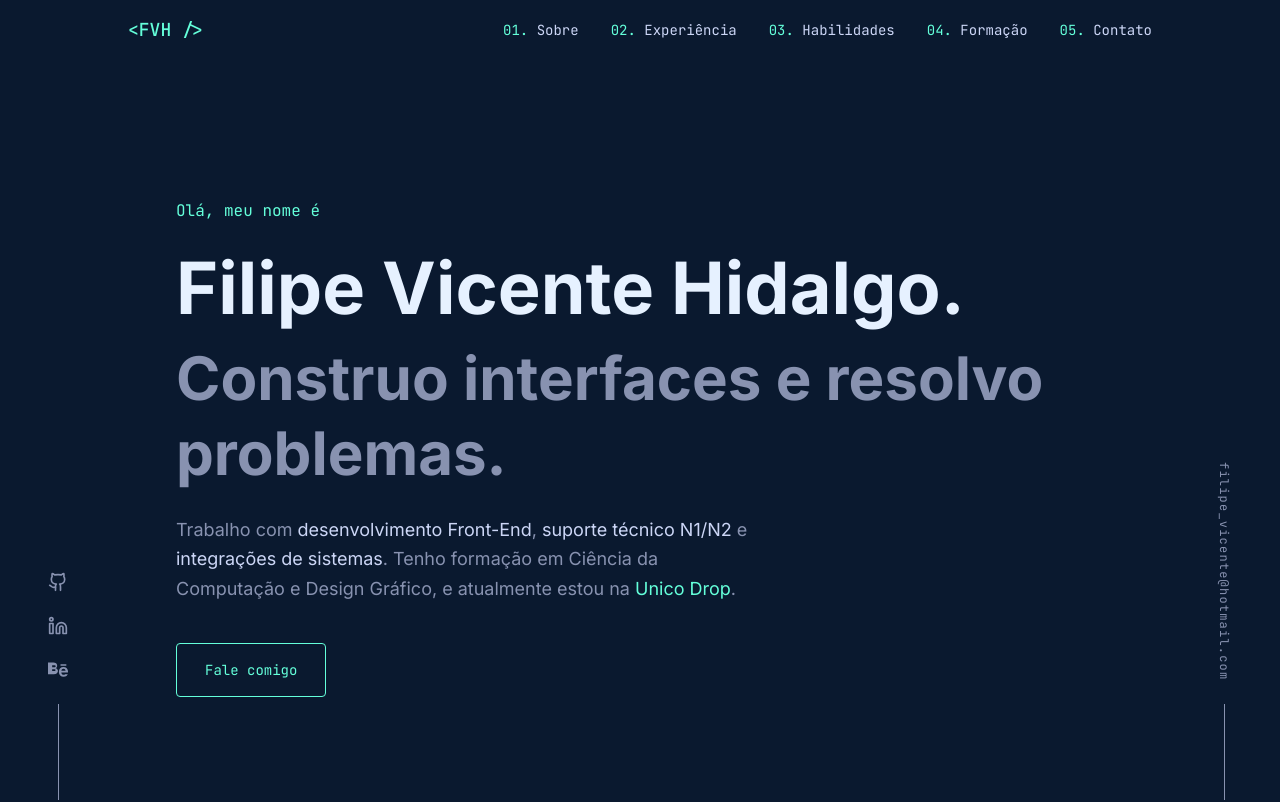
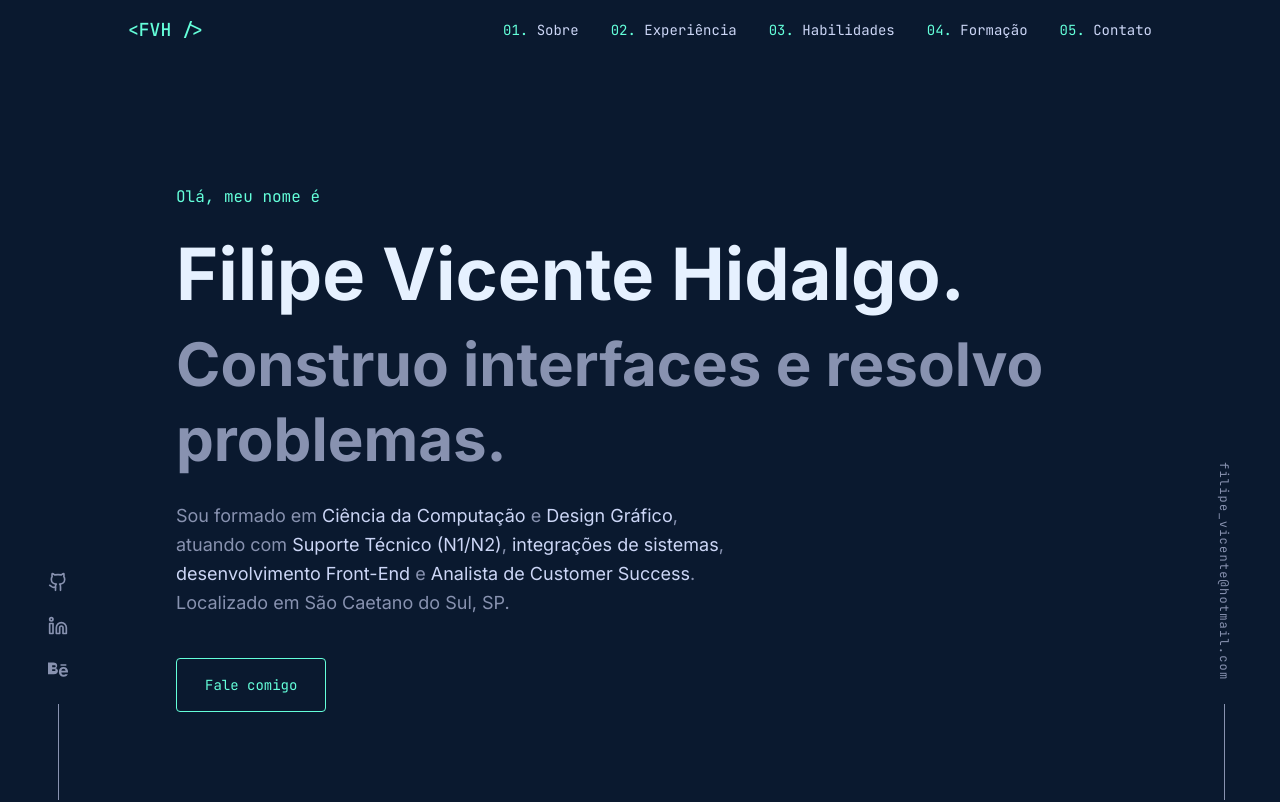
Before and after one commit to FilipeVicenteH/Portfolio, a React (Vite) app: page / in a window 1280 px wide. Shown: the top 802 px of the page. Built offline with nearby package versions, Linux system fonts and the light colour scheme.

Commit message:
feat: update hero text as requested

```diff
--- a/src/components/Hero.jsx
+++ b/src/components/Hero.jsx
@@ -39,13 +39,13 @@ export default function Hero() {
         transition={{ duration: 0.4, delay: 0.65 }}
       >
         <p className="text-slate max-w-xl mt-6 text-base md:text-lg leading-relaxed">
-          Trabalho com{' '}
-          <span className="text-lightest-slate">desenvolvimento Front-End</span>,{' '}
-          <span className="text-lightest-slate">suporte técnico N1/N2</span> e{' '}
-          <span className="text-lightest-slate">integrações de sistemas</span>.{' '}
-          Tenho formação em Ciência da Computação e Design Gráfico,
-          e atualmente estou na{' '}
-          <a href="#experience" className="text-teal hover:underline">Unico Drop</a>.
+          Sou formado em <span className="text-lightest-slate">Ciência da Computação</span> e{' '}
+          <span className="text-lightest-slate">Design Gráfico</span>, atuando com{' '}
+          <span className="text-lightest-slate">Suporte Técnico (N1/N2)</span>,{' '}
+          <span className="text-lightest-slate">integrações de sistemas</span>,{' '}
+          <span className="text-lightest-slate">desenvolvimento Front-End</span> e{' '}
+          <span className="text-lightest-slate">Analista de Customer Success</span>.{' '}
+          Localizado em São Caetano do Sul, SP.
         </p>
       </motion.div>
 
```
